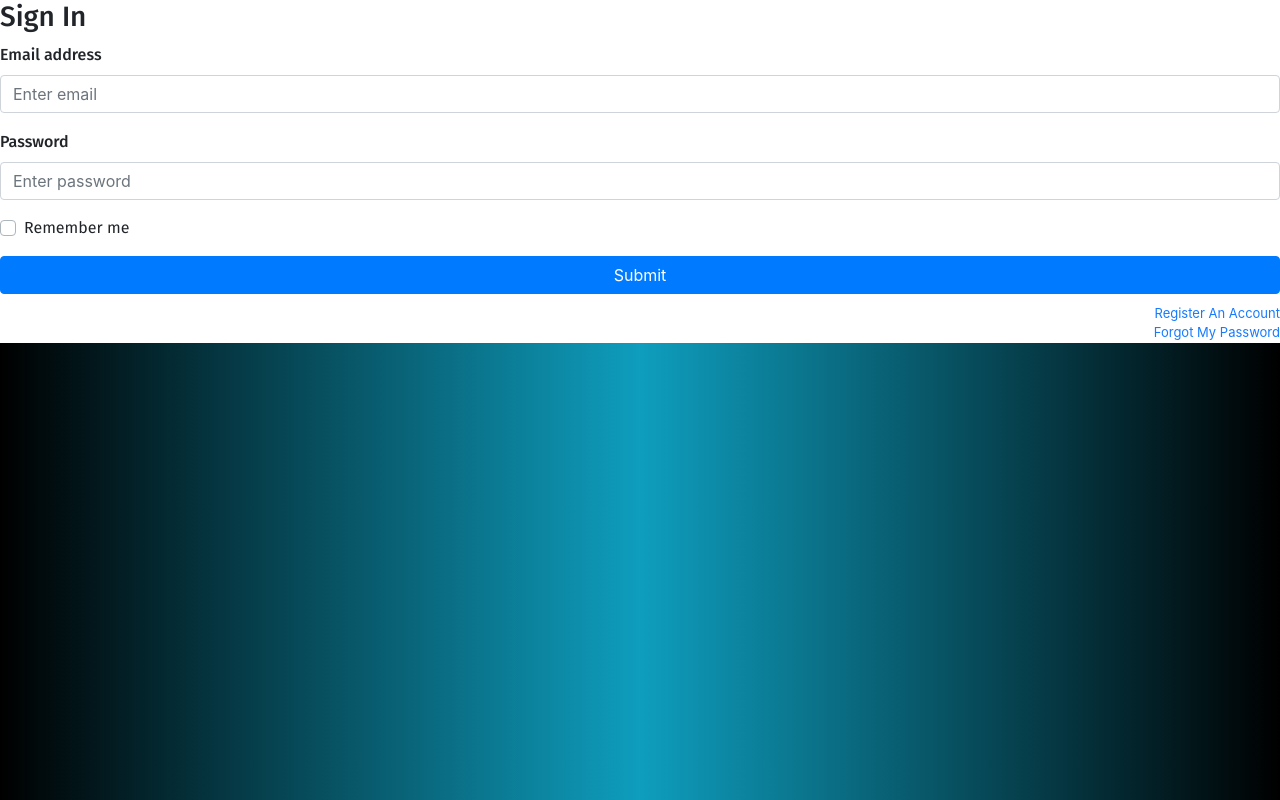
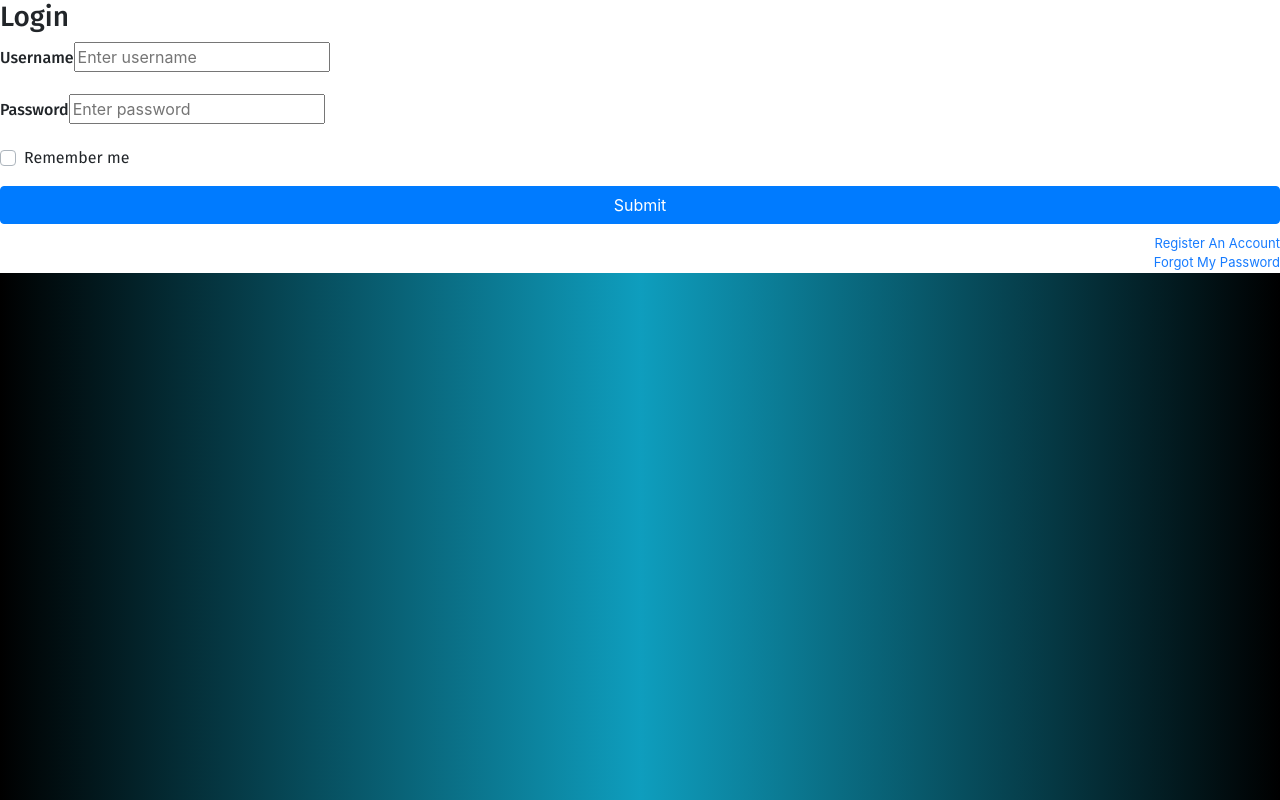
Before and after one commit to Damon1v1/Bandstand, a React (Create React App) app in the folder bandstand/client/: page / in a window 1280 px wide. Built offline with nearby package versions, Linux system fonts and the light colour scheme.

Commit message:
state, props, hooks login

```diff
--- a/bandstand/client/src/pages/Login.js
+++ b/bandstand/client/src/pages/Login.js
@@ -6,7 +6,6 @@ import Error from "../components/elements/Error"
 import "./log.css"
 import {
     COMMON_FIELDS,
-    REGISTRATION_FIELDS,
     LOGIN_FIELDS,
     LOGIN_MESSAGE,
     ERROR_IN_LOGIN,
@@ -56,21 +55,38 @@ export default class Login extends Component {
     };
 
     render() {
+        const { loginSuccess, error } = this.state;
+
         return (
-          <div className="log">
-            <form>
-                <h3>Sign In</h3>
+          <div className="Login">
+            <form onSubmit={this.onSubmit}>
+                <h3>{LOGIN_FIELDS.LOGIN_HEADING}</h3>
 
                 <div className="form-group">
-                    <label>Email address</label>
-                    <input type="email" className="form-control" placeholder="Enter email" />
-                </div>
-
+                    <label> {COMMON_FIELDS.USER_NAME} </label>
+                    <input
+                    type="TEXT"
+                    name="Username"
+                    onChange={this.handleOnChangeUserName}
+                    autoComplete= "Username"
+                    required
+                    placeholder="Enter username"
+                    />
+                </div>{' '}
+                {' '}
                 <div className="form-group">
-                    <label>Password</label>
-                    <input type="password" className="form-control" placeholder="Enter password" />
-                </div>
-
+                    <label>{COMMON_FIELDS.PASSWORD}</label>
+                    <input
+                    type="password"
+                    name="password"
+                    onChange={this.handleOnChangePassword}
+                    autoComplete="Password"
+                    required
+                    placeholder="Enter password"
+                    />{' '}
+                        {' '}
+                </div>{' '}
+                {' '}
                 <div className="form-group">
                     <div className="custom-control custom-checkbox">
                         <input type="checkbox" className="custom-control-input" id="customCheck1" />
@@ -78,17 +94,25 @@ export default class Login extends Component {
                     </div>
                 </div>
 
-                <Link to="/chatroom"><button type="submit" className="btn btn-primary btn-block">
+                <div className="buttons">
+                    {' '}
+                <Link to="/chatroom">
+                <button
+                type="button"
+                onClick={this.onSubmit}
+                className="btn btn-primary btn-block">
                   Submit
-                  </button></Link>
-
+                  </button></Link>{' '}
+                </div>{' '}
 
                 <p className="forgot-password text-right">
                     <a href="/SignUp">Register An Account</a><br></br>
                     <a href="/forgotPass">Forgot My Password</a>
-                </p>
-            </form>
-          </div>
+                </p>{' '}
+            </form>{' '}
+        {loginSuccess && <Message message={LOGIN_MESSAGE} />}    {' '}
+        {error && <Error message={ERROR_IN_LOGIN} />}    {' '}
+        </div>
         );
     }
 }
```
